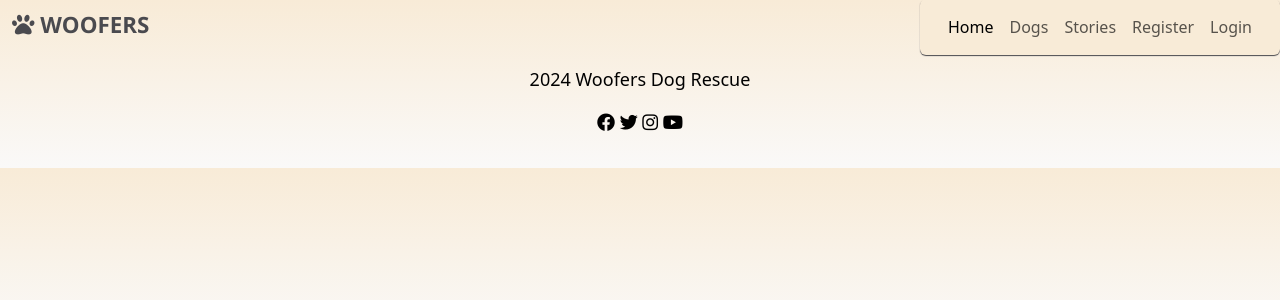
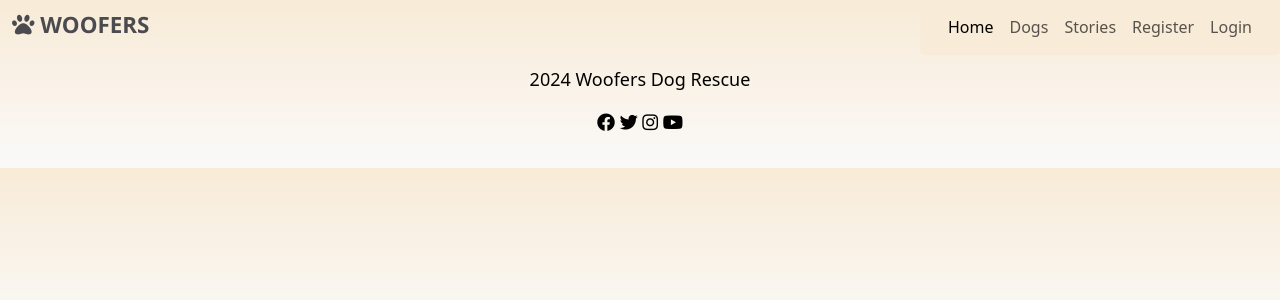
Before and after one commit to stevewhitehouse66/Woofers, a Django app: page / in a window 1280 px wide. Shown: the top 300 px of the page. Run offline with Django 4.2, Linux system fonts and the light colour scheme; data that the repository does not hold is empty.

Commit message:
menu styling

```diff
--- a/static/css/style.css
+++ b/static/css/style.css
@@ -43,19 +43,19 @@ hr{
 }
 #navbar-nav{
     text-align: right;
-    background: rgb(248, 235, 215);
+    background: rgb(248, 235, 215)
 }
 #navbar-text{
     text-align: end;
 
 }
 .dropdown-menu{
-    box-shadow:  0 1px 1px #4A4A4F;
+
     margin-top: 5px;
     width: fit-content;
     border: 0;
     padding-inline:  20px;
-    background: rgb(248, 235, 215);
+    background: rgb(248, 235, 215)
 }
 
 .brand-text{
```
